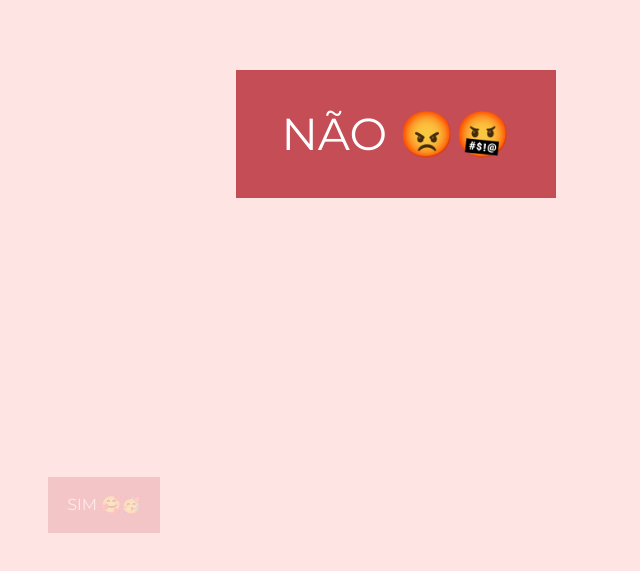
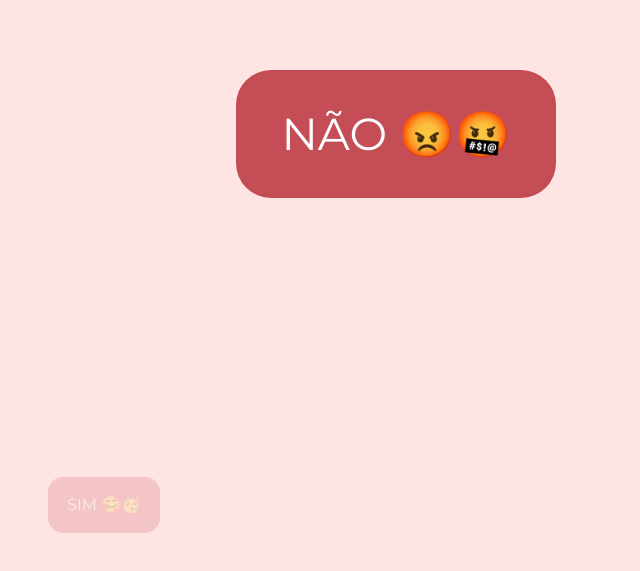
Before and after one commit to phedrakeson/love, a plain HTML site: page index.html in a window 1280 px wide. Shown: the part 226-797 px from the top of the page, without its empty margins (276-916 px from the left). Drawn offline with Linux system fonts and the light colour scheme.

Commit message:
chore: adds radius to buttons

```diff
--- a/index.css
+++ b/index.css
@@ -54,6 +54,7 @@ h1 {
   font-size: 1rem;
   opacity: 0.2;
   transition: 0.3s;
+  border-radius: 15px;
 }
 
 #fixed:hover {
@@ -68,6 +69,7 @@ h1 {
   height: 8rem;
   font-size: 2.8rem;
   transition: 0.1s;
+  border-radius: 35px;
 }
 
 .heart {
```
